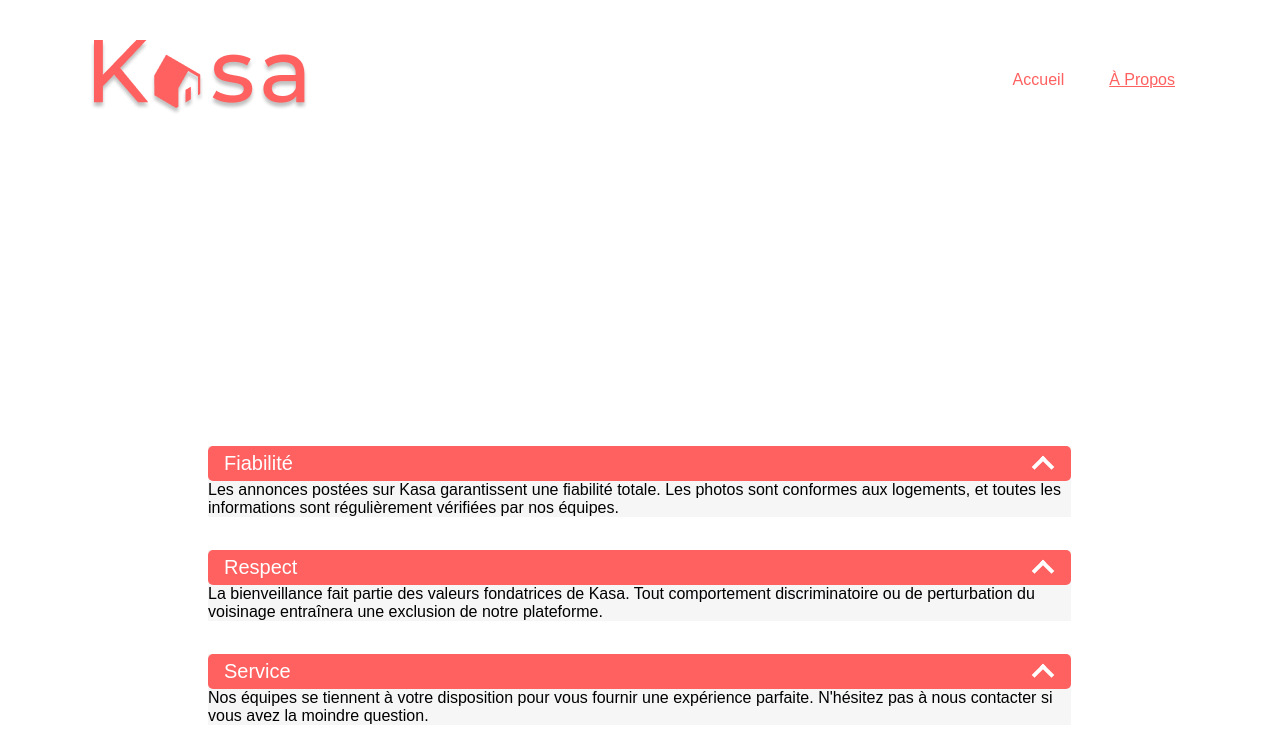
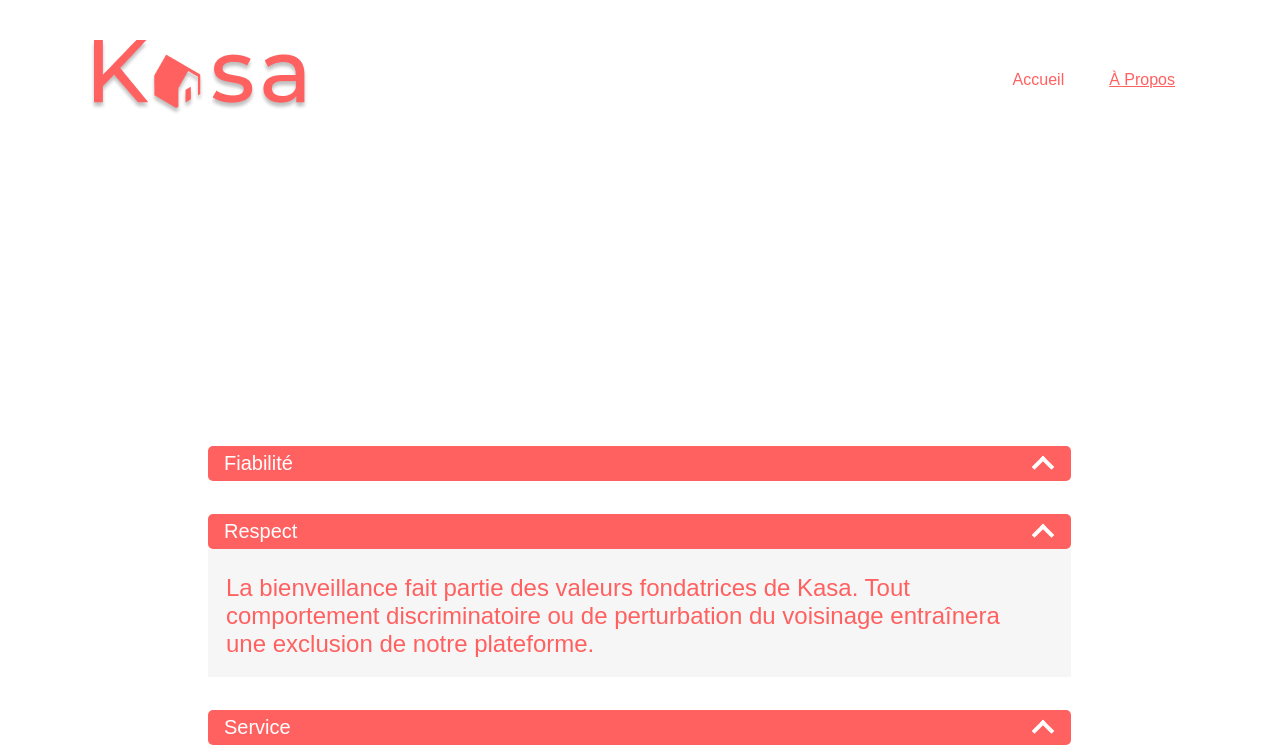
Before and after one commit to David952/kasa, a React (Create React App) app: page /about in a window 1280 px wide. Shown: the top 756 px of the page. Built offline with nearby package versions, Linux system fonts and the light colour scheme.

Commit message:
Mise à jour des styles

```diff
--- a/src/styles/Main.css
+++ b/src/styles/Main.css
@@ -31,7 +31,7 @@
   font-weight: 500;
 }
 
-.collapse__text {
+.collapse__container-text {
   font-size: 24px;
 }
 
@@ -142,7 +142,6 @@ header {
       -ms-flex-direction: column;
           flex-direction: column;
   margin-bottom: 33px;
-  background-color: #F6F6F6;
 }
 .collapse__title_chevron {
   background-color: #FF6060;
@@ -171,7 +170,20 @@ header {
   -webkit-transform: rotate(135deg);
           transform: rotate(135deg);
 }
-.collapse__text {
+.collapse__chevron.open {
+  margin-bottom: 12px;
+  -webkit-transform: rotate(314deg);
+          transform: rotate(314deg);
+}
+.collapse__container {
+  background-color: #F6F6F6;
+  max-height: 999px;
+}
+.collapse__container.closed {
+  display: none;
+  max-height: 0;
+}
+.collapse__container-text {
   color: #FF6060;
   margin: 25px 27px 19px 18px;
 }
--- a/src/styles/sass/base/_typography.scss
+++ b/src/styles/sass/base/_typography.scss
@@ -22,7 +22,7 @@
     font-weight: 500;
 }
 
-.collapse__text {
+.collapse__container-text {
     font-size: 24px;
 }
 
--- a/src/styles/sass/components/Collapse/About/_collapse.scss
+++ b/src/styles/sass/components/Collapse/About/_collapse.scss
@@ -3,7 +3,6 @@
     justify-content: center;
     flex-direction: column;
     margin-bottom: 33px;
-    background-color: $grey;
     &__title_chevron {
         background-color: $orange;
         color: $white;
@@ -23,9 +22,23 @@
         height: $size_chevron;
         margin-top: 7px;
         transform: rotate(135deg);
+        &.open{
+            margin-bottom: 12px;
+            transform: rotate(314deg);
+        }
     }
-    &__text {
-        color: $orange;
-        margin: 25px 27px 19px 18px;
+    &__container {
+        background-color: $grey;
+        max-height: 999px;
+        //transition: max-height 0.3s cubic-bezier(1, 0, 1, 0);
+        &.closed {
+            display: none;
+            max-height: 0;
+            //transition: max-height 0.35s cubic-bezier(0, 1, 0, 1);
+        }
+        &-text {
+            color: $orange;
+            margin: 25px 27px 19px 18px;
+        }
     }
 }
```
